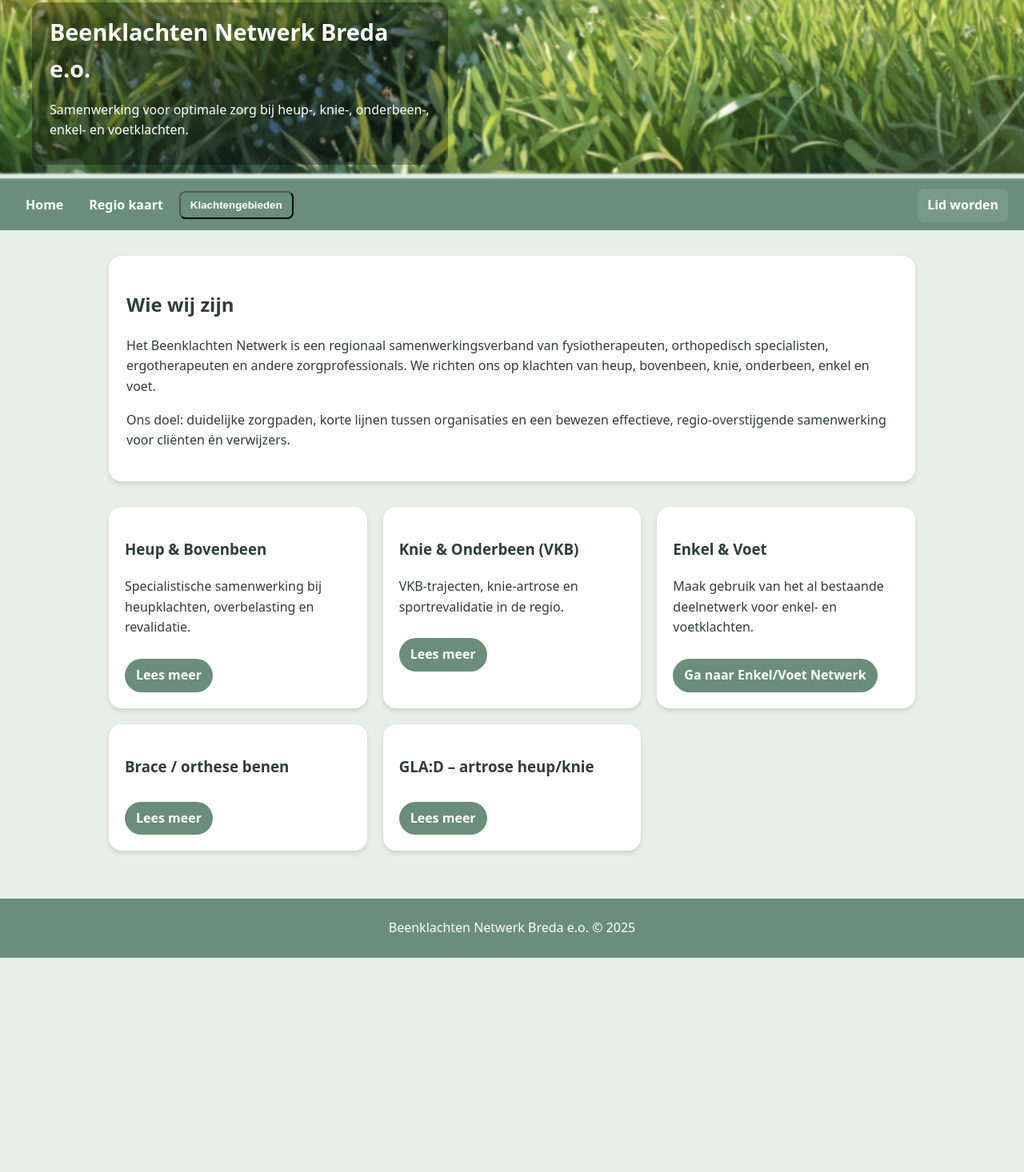
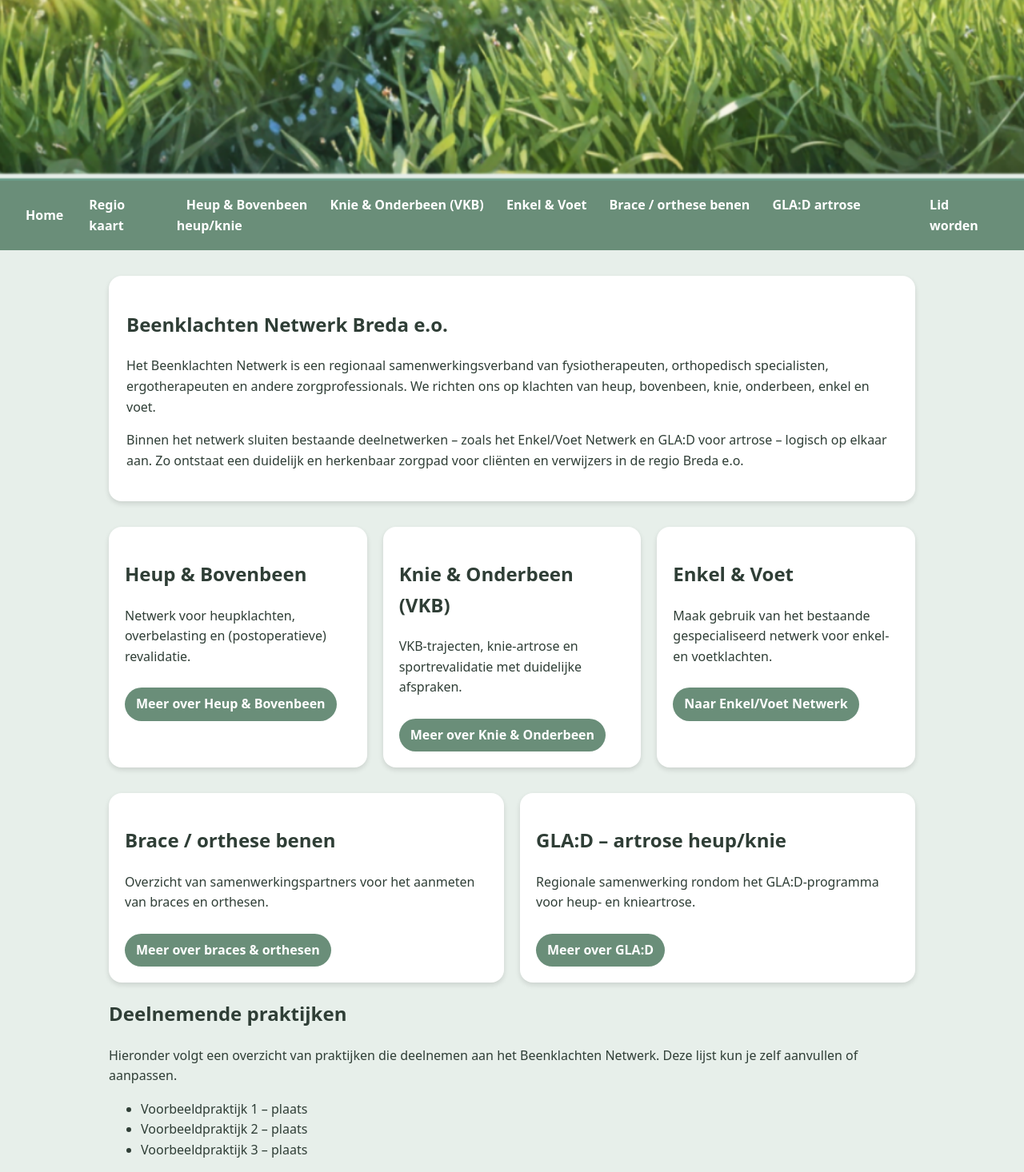
Before and after one commit to Pimvanballegooie/Beenklachten, a plain HTML site: page index.html in a window 1280 px wide. Shown: the part 34-1500 px from the top of the page at 80% size. Before the commit the page ends 1232 px from the top, so only its background shows below. Drawn offline with Linux system fonts and the light colour scheme.

Commit message:
Refactor HTML structure and improve comments

```diff
--- a/index.html
+++ b/index.html
@@ -5,99 +5,111 @@
   <meta name="viewport" content="width=device-width, initial-scale=1" />
   <title>Beenklachten Netwerk Breda e.o.</title>
 
-  <!-- Stylesheet -->
+  <!-- Hoofd-stylesheet -->
   <link rel="stylesheet" href="style.css" />
 </head>
 
 <body>
 
-  <!-- HERO / BANNER -->
+  <!-- BANNER (zoals Enkel/Voet: hele afbeelding zichtbaar) -->
   <header class="hero">
     <img
       src="https://raw.githubusercontent.com/Pimvanballegooie/Beenklachten/120fd9812a273c75c69be6be246b73ebd2744904/Beenklachten%20banner%20(21%20x%202%20cm)%20(21%20x%203%20cm).png"
       alt="Beenklachten Netwerk banner"
       class="hero-img"
     />
-
-    <div class="hero-overlay">
-      <h1>Beenklachten Netwerk Breda e.o.</h1>
-      <p>Samenwerking voor optimale zorg bij heup-, knie-, onderbeen-, enkel- en voetklachten.</p>
-    </div>
   </header>
 
-  <!-- NAVIGATIE -->
+  <!-- NAVIGATIE / BUTTONS BOVENIN -->
   <nav class="topnav">
-    <a href="index.html" class="brand">Home</a>
-    <a href="kaart.html">Regio kaart</a>
+    <a href="index.html" class="nav-btn primary">Home</a>
+    <a href="kaart.html" class="nav-btn">Regio kaart</a>
 
-    <div class="dropdown">
-      <button class="dropbtn">Klachtengebieden</button>
-      <div class="dropdown-content">
-        <a href="heup-bovenbeen.html">Heup &amp; Bovenbeen</a>
-        <a href="knie-onderbeen.html">Knie &amp; Onderbeen (VKB)</a>
-        <a href="enkel-voet.html">Enkel &amp; Voet</a>
-        <a href="brace-orthese.html">Brace / orthese benen</a>
-        <a href="glad-artrose.html">GLA:D – artrose heup/knie</a>
-      </div>
+    <div class="nav-group">
+      <a href="heup-bovenbeen.html" class="nav-btn">Heup &amp; Bovenbeen</a>
+      <a href="knie-onderbeen.html" class="nav-btn">Knie &amp; Onderbeen (VKB)</a>
+      <a href="enkel-voet.html" class="nav-btn">Enkel &amp; Voet</a>
+      <a href="brace-orthese.html" class="nav-btn">Brace / orthese benen</a>
+      <a href="glad-artrose.html" class="nav-btn">GLA:D artrose heup/knie</a>
     </div>
 
-    <a href="lid-worden.html" class="right">Lid worden</a>
+    <a href="lid-worden.html" class="nav-btn accent nav-right">Lid worden</a>
   </nav>
 
-  <!-- INTRO -->
-  <main>
-    <section class="intro">
-      <h2>Wie wij zijn</h2>
+  <main class="page">
+    <!-- INTRO BLOK -->
+    <section class="card intro">
+      <h1>Beenklachten Netwerk Breda e.o.</h1>
       <p>
         Het Beenklachten Netwerk is een regionaal samenwerkingsverband van fysiotherapeuten,
         orthopedisch specialisten, ergotherapeuten en andere zorgprofessionals. We richten ons op
         klachten van heup, bovenbeen, knie, onderbeen, enkel en voet.
       </p>
       <p>
-        Ons doel: duidelijke zorgpaden, korte lijnen tussen organisaties en een bewezen effectieve,
-        regio-overstijgende samenwerking voor cliënten én verwijzers.
+        Binnen het netwerk sluiten bestaande deelnetwerken – zoals het Enkel/Voet Netwerk en
+        GLA:D voor artrose – logisch op elkaar aan. Zo ontstaat een duidelijk en herkenbaar
+        zorgpad voor cliënten en verwijzers in de regio Breda e.o.
       </p>
     </section>
 
-    <!-- TEGELS -->
+    <!-- TEGELS KLACHTENGEBIEDEN -->
     <section class="tiles">
-      <article class="tile">
-        <h3>Heup &amp; Bovenbeen</h3>
-        <p>Specialistische samenwerking bij heupklachten, overbelasting en revalidatie.</p>
-        <a href="heup-bovenbeen.html" class="btn">Lees meer</a>
+      <article class="card tile">
+        <h2>Heup &amp; Bovenbeen</h2>
+        <p>Netwerk voor heupklachten, overbelasting en (postoperatieve) revalidatie.</p>
+        <a href="heup-bovenbeen.html" class="btn">Meer over Heup &amp; Bovenbeen</a>
       </article>
 
-      <article class="tile">
-        <h3>Knie &amp; Onderbeen (VKB)</h3>
-        <p>VKB-trajecten, knie-artrose en sportrevalidatie in de regio.</p>
-        <a href="knie-onderbeen.html" class="btn">Lees meer</a>
+      <article class="card tile">
+        <h2>Knie &amp; Onderbeen (VKB)</h2>
+        <p>VKB-trajecten, knie-artrose en sportrevalidatie met duidelijke afspraken.</p>
+        <a href="knie-onderbeen.html" class="btn">Meer over Knie &amp; Onderbeen</a>
       </article>
 
-      <article class="tile">
-        <h3>Enkel &amp; Voet</h3>
-        <p>Maak gebruik van het al bestaande deelnetwerk voor enkel- en voetklachten.</p>
+      <article class="card tile">
+        <h2>Enkel &amp; Voet</h2>
+        <p>Maak gebruik van het bestaande gespecialiseerd netwerk voor enkel- en voetklachten.</p>
         <a href="https://pimvanballegooie.github.io/EnkelVoetNetwerk/" class="btn">
-          Ga naar Enkel/Voet Netwerk
+          Naar Enkel/Voet Netwerk
         </a>
       </article>
+    </section>
 
-      <article class="tile">
-        <h3>Brace / orthese benen</h3>
-        <a href="brace-orthese.html" class="btn">Lees meer</a>
+    <!-- DEELNETWERKEN / PROGRAMMA'S -->
+    <section class="tiles">
+      <article class="card tile">
+        <h2>Brace / orthese benen</h2>
+        <p>Overzicht van samenwerkingspartners voor het aanmeten van braces en orthesen.</p>
+        <a href="brace-orthese.html" class="btn">Meer over braces &amp; orthesen</a>
       </article>
 
-      <article class="tile">
-        <h3>GLA:D – artrose heup/knie</h3>
-        <a href="glad-artrose.html" class="btn">Lees meer</a>
+      <article class="card tile">
+        <h2>GLA:D – artrose heup/knie</h2>
+        <p>Regionale samenwerking rondom het GLA:D-programma voor heup- en knieartrose.</p>
+        <a href="glad-artrose.html" class="btn">Meer over GLA:D</a>
       </article>
+    </section>
+
+    <!-- DEELNEMENDE PRAKTIJKEN -->
+    <section class="card practices">
+      <h2>Deelnemende praktijken</h2>
+      <p>
+        Hieronder volgt een overzicht van praktijken die deelnemen aan het Beenklachten Netwerk.
+        Deze lijst kun je zelf aanvullen of aanpassen.
+      </p>
+
+      <ul class="practice-list">
+        <li>Voorbeeldpraktijk 1 – plaats</li>
+        <li>Voorbeeldpraktijk 2 – plaats</li>
+        <li>Voorbeeldpraktijk 3 – plaats</li>
+      </ul>
     </section>
   </main>
 
-  <footer>
+  <footer class="footer">
     Beenklachten Netwerk Breda e.o. © 2025
   </footer>
 
-  <!-- Script -->
   <script src="script.js"></script>
 </body>
 </html>
```
